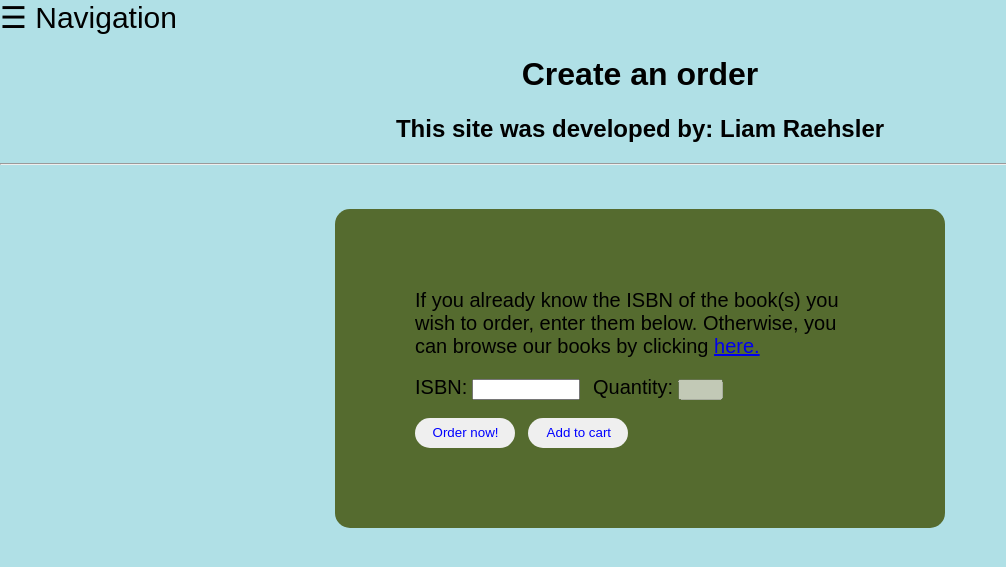
After one commit to ldr5145/Online-Bookstore, a Flask app: page /index/order_book in a window 1280 px wide. The commit adds this page. Shown: the top 567 px of the page, without its empty margins (0-1006 px from the left). Run offline with Flask 2, Linux system fonts and the light colour scheme; the visitor is signed in with stand-in values (Sample User, id 1).

Commit message:
Linked pages together, created a page to order books that checks database for an ISBN entered.

```diff
--- a/main.py
+++ b/main.py
@@ -65,6 +65,37 @@ def welcome_page():
         print(request.form)
     return render_template('index.html', user=session['username'], developer='Liam Raehsler')
 
+@app.route("/index/catalog", methods=["POST","GET"])
+def browse():
+    if 'username' not in session:
+        return redirect(url_for('login'))
+    if request.method == "POST":
+        print(request.form)
+    return render_template('browse_books.html', developer='Liam Raehsler')
+
+@app.route("/index/order_book", methods=["POST","GET"])
+def order_book():
+    order_info={'ISBN':'','quantity':''}
+    error={}
+    if 'username' not in session:
+        return redirect(url_for('login'))
+    if request.method == "POST":
+        order_info['ISBN'] = request.form['ISBN']
+        order_info['quantity'] = request.form['quantity']
+        valid, price, title, stock = db_ops.valid_book(order_info)
+        print(valid, price, title, stock)
+        if valid:
+            if stock > 0:
+                if 'order' in request.form:
+                    session['price'] = price
+                    # return redirect(url_for('order_confirm'))
+                else:
+                    # will have to add info for what happens when user adds to cart
+                    pass
+        else:
+            error = 'That book is not in our database, please try again.'
+    return render_template('order_book.html', developer='Liam Raehsler', error=error)
+
 @app.route("/logout")
 def logout():
     session.pop('username', None)
--- a/templates/base_with_sidebar.html
+++ b/templates/base_with_sidebar.html
@@ -4,13 +4,13 @@
     <style>
     {% block style %}
         body{
-            margin: 0;
+            margin: 0 auto;
             padding: 0;
             background-color: powderblue;
             font-family: 'Arial';
         }
         .main_form{
-            width: 350px;
+            width: 450px;
             overflow: hidden;
             margin: auto;
             margin: 20 0 0 450px;
@@ -63,6 +63,9 @@
             color:Black;
             font-size: 17px;
         }
+        a:hover{
+            color: White;
+        }
         {% endblock %}
     </style>
     <title>{% block title %}{% endblock %}</title>
@@ -77,7 +80,8 @@
     <br><br>
     <div id="sidebar" class="side_menu">
         <a href="javascript:void(0);" class="closebtn" onclick="closeNav()">&times;</a>
-        <a href="#">Browse books</a>
+        <a href="/index">Home Page</a>
+        <a href="/index/catalog">Browse books</a>
         <a href="#">Your orders</a>
         <a href="#">Rate books</a>
         <a href="#">Shopping cart</a>
--- a/templates/index.html
+++ b/templates/index.html
@@ -12,8 +12,8 @@
         or alternatively click any of the links below to be redirected.</label>
         <br><br>
         <ul>
-            <li><a href="#">Search our library</a></li>
-            <li><a href="">Order a book</a></li>
+            <li><a href="/index/catalog">Search our library</a></li>
+            <li><a href="/index/order_book">Place an order</a></li>
             <li><a href="#">Leave a review</a></li>
             <li><a href="#">Read other customer reviews</a></li>
         </ul>
--- a/templates/login.html
+++ b/templates/login.html
@@ -31,7 +31,7 @@
 {% block submit_form %}
     <div class="login">
     <form id="login" method="post">
-        <label>Username:</label>
+        <label for="loginID">Username:</label>
         <input type="text" id="loginID" name="Username">
         <br><br>
         <label for="password">Password:</label>
--- /dev/null
+++ b/templates/order_book.html
@@ -0,0 +1,52 @@
+{% extends "base_with_sidebar.html" %}
+{% block style %}
+{{ super() }}
+    #order{
+        width: 100px;
+        height: 30px;
+        border: none;
+        border-radius: 17px;
+        padding-left: 7px;
+        color: blue;
+    }
+    #add_to_cart{
+        width: 100px;
+        height: 30px;
+        border: none;
+        border-radius: 17px;
+        padding-left: 7px;
+        color: blue;
+    }
+}
+{% endblock %}
+{% block title %}Your order{% endblock %}
+{% block head_title %}Create an order{% endblock %}
+{% block dev_id %}{{ super() }}{% endblock %}
+{% block submit_form %}
+<div class="main_form">
+    <form id="main_form" method="post">
+        <label>If you already know the ISBN of the book(s) you wish to order,
+        enter them below. Otherwise, you can browse our books by clicking <a style="font-size:20px" href="/index/catalog">here.
+            </a></label>
+        <br><br>
+        <label for="ISBN">ISBN:</label>
+        <input style="width:100px" type="text" id="ISBN" name="ISBN" minlength="13" maxlength="13" oninput="numberEntered()">
+        &nbsp;
+        <label for="quantity">Quantity:</label>
+        <input style="width:37px" type="number" id="quantity" name="quantity" min="1" max="999" disabled>
+        <br><br>
+        <input type="submit" id="order" name="order" value="Order now!">
+        &nbsp;
+        <input type="submit" id="add_to_cart" name="add_to_cart" value="Add to cart">
+    </form>
+</div>
+<script type="text/javascript">
+    function numberEntered() {
+        field = document.getElementById("quantity").disabled=false;
+    }
+    function numberRemoved() {
+        field = document.getElementById("quantity").disabled=true;
+        field.value="";
+    }
+</script>
+{% endblock %}
```
Also changed, not shown: db_functionality.py (+8 -0 lines), templates/browse_books.html (added, +15 -0 lines).
